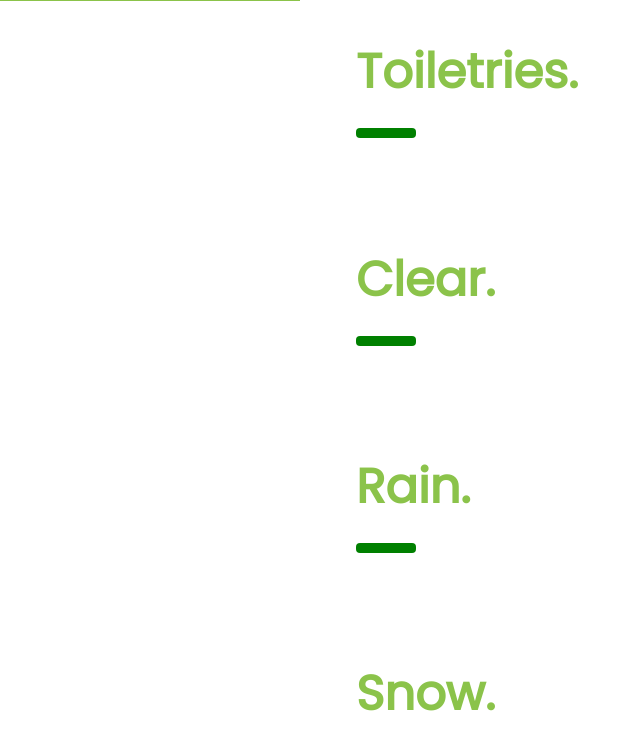
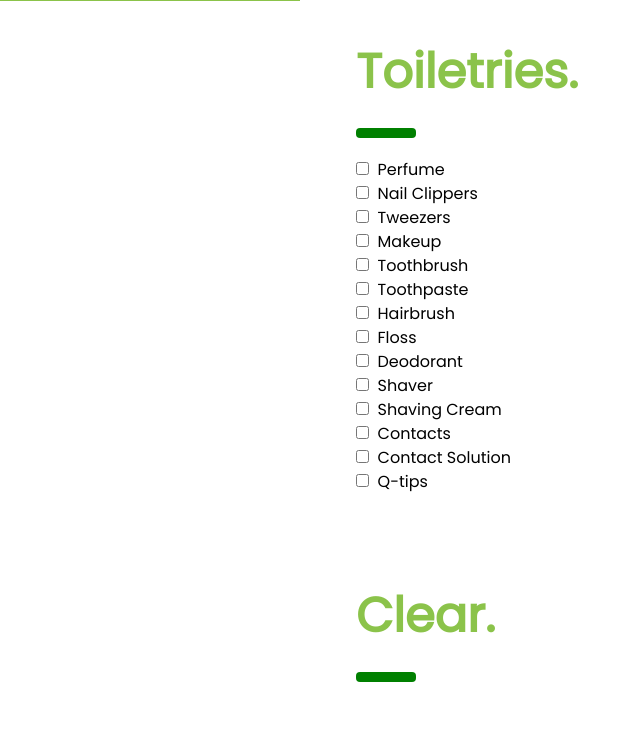
Before and after one commit to kachow4/HackUCI2019, a Flask app: page /submit in a window 1280 px wide. Shown: the part 799-1534 px from the top of the page, without its empty margins (0-641 px from the left). Run offline with Flask 2, Linux system fonts and the light colour scheme; parts of the project's set-up code (start-up, migrations or seed data) failed here and were passed over.

Commit message:
update Toiletries

```diff
--- a/templates/submit.html
+++ b/templates/submit.html
@@ -95,6 +94,20 @@
   <div class="w3-container" id="services" style="margin-top:75px">
     <h1 class="w3-xxxlarge w3-text-light-green"><b>Toiletries.</b></h1>
     <hr style="width:50px;border:5px solid green" class="w3-round">
+	<input type="checkbox">&nbsp;&nbsp;Perfume<br>
+	<input type="checkbox">&nbsp;&nbsp;Nail Clippers<br>
+	<input type="checkbox">&nbsp;&nbsp;Tweezers<br>
+	<input type="checkbox">&nbsp;&nbsp;Makeup<br>
+	<input type="checkbox">&nbsp;&nbsp;Toothbrush<br>
+	<input type="checkbox">&nbsp;&nbsp;Toothpaste<br>
+	<input type="checkbox">&nbsp;&nbsp;Hairbrush<br>
+	<input type="checkbox">&nbsp;&nbsp;Floss<br>
+	<input type="checkbox">&nbsp;&nbsp;Deodorant<br>
+	<input type="checkbox">&nbsp;&nbsp;Shaver<br>
+	<input type="checkbox">&nbsp;&nbsp;Shaving Cream<br>
+	<input type="checkbox">&nbsp;&nbsp;Contacts<br>
+	<input type="checkbox">&nbsp;&nbsp;Contact Solution<br>
+	<input type="checkbox">&nbsp;&nbsp;Q-tips<br>
 <!--
     <p>We are a interior design service that focus on what's best for your home and what's best for you!</p>
     <p>Some text about our services - what we do and what we offer. We are lorem ipsum consectetur adipiscing elit, sed do eiusmod tempor incididunt ut labore et dolore magna aliqua. Ut enim ad minim veniam, quis nostrud exercitation ullamco laboris nisi ut aliquip ex ea commodo consequat. Duis aute irure
```
Also changed, not shown: other parts of templates/submit.html (+18 -19 lines).
